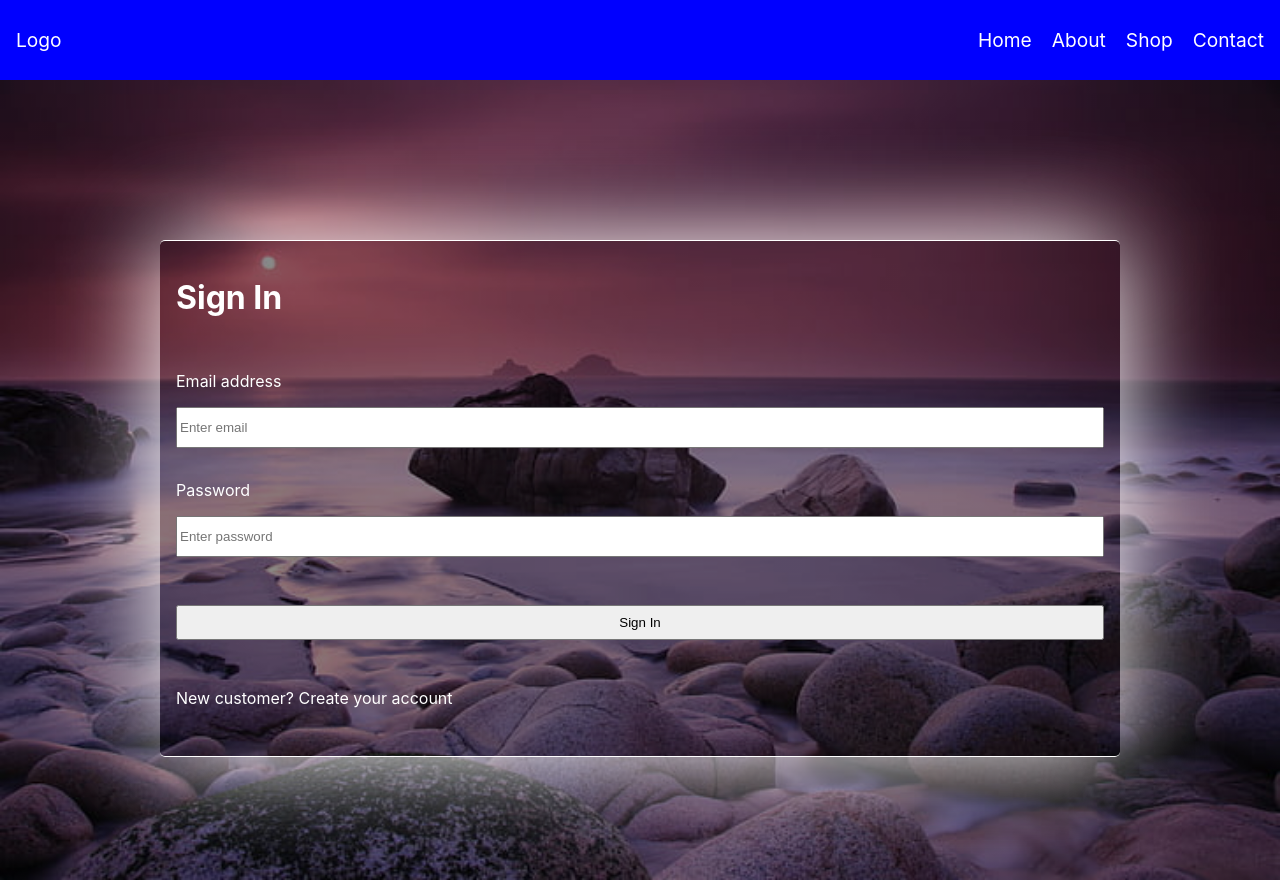
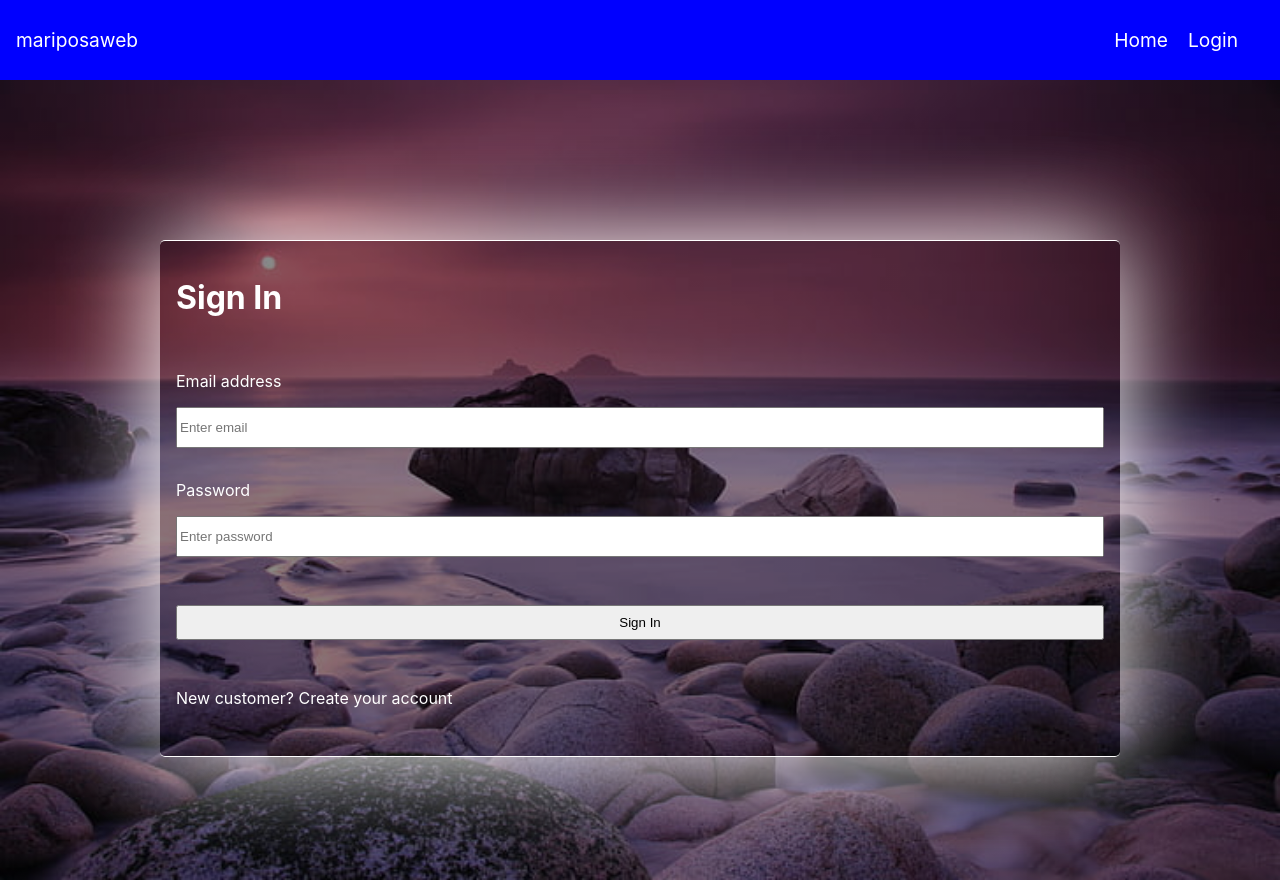
Before and after one commit to DanSimonson/tracker, a React (Create React App) app in the folder frontend/: page /login in a window 1280 px wide. Built offline with nearby package versions, Linux system fonts and the light colour scheme.

Commit message:
added protected routes, login page, authentication

```diff
--- a/frontend/src/App.js
+++ b/frontend/src/App.js
@@ -10,6 +10,7 @@ import Home from "./Views/Home";
 import LoginPage from "./Views/LoginPage";
 import RegisterPage from "./Views/Register";
 import Navbar from "./Components/Navbar/Navbar";
+import ProtectedRoutes from "./ProtectedRoutes";
 
 //import Home from "./Components/Home";
 //import data from "../../backend/data";
@@ -34,8 +35,9 @@ function App() {
     <Router>
       <Navbar />
       <Routes>
-        <Route path="/" element={<Home />} />
-        {/*<Route path="/products" element={<Products />} />*/}
+        <Route element={<ProtectedRoutes />}>
+          <Route path="/" element={<Home />} />
+        </Route>
         <Route path="/login" element={<LoginPage />} />
         <Route path="/register" element={<RegisterPage />} />
       </Routes>
--- a/frontend/src/Components/Login/LoginForm.js
+++ b/frontend/src/Components/Login/LoginForm.js
@@ -1,13 +1,25 @@
-import React, { useState } from "react";
+import React, { useState, useEffect } from "react";
 import { Link } from "react-router-dom";
+import { useNavigate } from "react-router-dom";
+import axios from "axios";
+//import { useDispatch, useSelector } from "react-redux";
 import "./LoginForm.scss";
 
-export default function LoginForm() {
+export default function LoginForm(props) {
+  console.log("props: ", props);
+  let navigate = useNavigate();
   const [email, setEmail] = useState("");
   const [password, setPassword] = useState("");
-  const submitHandler = (e) => {
+  //const [user, setUser] = useState("");
+
+  const submitHandler = async (e) => {
     e.preventDefault();
-    // TODO: sign in action
+    let { data } = await axios.post("/api/users/signin", { email, password });
+    if (data) {
+      localStorage.setItem("userInfo", JSON.stringify(data));
+      window.location.reload();
+      navigate("/", { replace: true });
+    }
   };
   return (
     <div className="full-screen-container">
--- a/frontend/src/Components/Navbar/Navbar.js
+++ b/frontend/src/Components/Navbar/Navbar.js
@@ -1,6 +1,7 @@
 import React, { useState } from "react";
 import { FiMenu, FiX } from "react-icons/fi";
 import { Link } from "react-router-dom";
+import { useLocation, useNavigate } from "react-router";
 import "./Navbar.scss";
 
 function Navbar() {
@@ -16,8 +17,8 @@ function Navbar() {
 
   return (
     <nav className="navbar">
-      <Link to="/" className="nav-logo" style={{ marginLeft: "1rem" }}>
-        Logo
+      <Link to="/" className="nav-logo move-left">
+        mariposaweb
       </Link>
       <div onClick={handleClick} className="nav-icon">
         {open ? <FiX /> : <FiMenu />}
@@ -29,20 +30,24 @@ function Navbar() {
           </Link>
         </li>
         <li className="nav-item">
-          <Link to="/about" className="nav-link" onClick={closeMenu}>
-            About
+          <Link to="/login" className="nav-link" onClick={closeMenu}>
+            Login
           </Link>
         </li>
-        <li className="nav-item">
-          <Link to="/shop" className="nav-link" onClick={closeMenu}>
-            Shop
+        {/* <li className="nav-item">
+          <Link to="/Register" className="nav-link" onClick={closeMenu}>
+            Register
           </Link>
-        </li>
-        <li className="nav-item" style={{ marginRight: "1rem" }}>
-          <Link to="/contact" className="nav-link" onClick={closeMenu}>
+        </li> */}
+        {/* <li className="nav-item">
+          <Link
+            to="/contact"
+            className="nav-link move-right"
+            onClick={closeMenu}
+          >
             Contact
           </Link>
-        </li>
+        </li> */}
       </ul>
     </nav>
   );
--- a/frontend/src/Components/Navbar/Navbar.scss
+++ b/frontend/src/Components/Navbar/Navbar.scss
@@ -6,10 +6,8 @@
   display: flex;
   justify-content: space-between;
   align-items: center;
-  padding: 0 0 0 0; /*0 2rem;*/
-  //padding-right: 2rem;
+  padding: 0 0 0 0;
   font-size: 1.2rem;
-  //margin-top: 5rem;
 }
 
 .nav-logo {
@@ -22,7 +20,7 @@
   grid-template-columns: repeat(4, auto);
   grid-gap: 20px;
   list-style: none;
-  //margin-right: 2px;
+  margin-right: 2px;
 }
 
 .nav-link {
@@ -39,6 +37,12 @@
   display: none;
   font-size: 2rem;
   cursor: pointer;
+}
+.move-left {
+  margin-left: 1rem;
+}
+.move-right {
+  margin-right: 1rem;
 }
 
 @media only screen and (max-width: 500px) {
@@ -63,9 +67,10 @@
   }
 
   .nav-item {
-    padding: 10px 0;
-    border-top: 1px solid red;
-    border-bottom: 1px solid red;
+    margin-right: 4rem;
+    // padding: 10px 0;
+    // border-top: 1px solid red;
+    // border-bottom: 1px solid red;
   }
 
   .nav-icon {
--- /dev/null
+++ b/frontend/src/ProtectedRoutes.js
@@ -0,0 +1,12 @@
+import React from "react";
+//import { useLocation, useNavigate } from "react-router";
+import { Outlet, Navigate, Link } from "react-router-dom";
+import LoginPage from "./Views/LoginPage";
+import useAuth from "./customHooks/useAuth";
+
+const ProtectedRoutes = () => {
+  let isAuth = useAuth();
+  return isAuth ? <Outlet /> : <LoginPage />;
+};
+
+export default ProtectedRoutes;
--- a/frontend/src/Views/Home.js
+++ b/frontend/src/Views/Home.js
@@ -22,10 +22,6 @@ function Home() {
     }
   }, []);
 
-  // <div>
-  //   <Products prod={prod} loading={loading} />
-  // </div>
-
   return (
     <>
       <div>
--- /dev/null
+++ b/frontend/src/customHooks/useAuth.js
@@ -0,0 +1,15 @@
+import React, { useEffect, useState } from "react";
+
+const useAuth = () => {
+  const [user, setUser] = useState("");
+  useEffect(() => {
+    let tempUser = JSON.parse(localStorage.getItem("userInfo"));
+    setUser(tempUser);
+  }, []);
+
+  if (user) {
+    return user;
+  }
+};
+
+export default useAuth;
```
